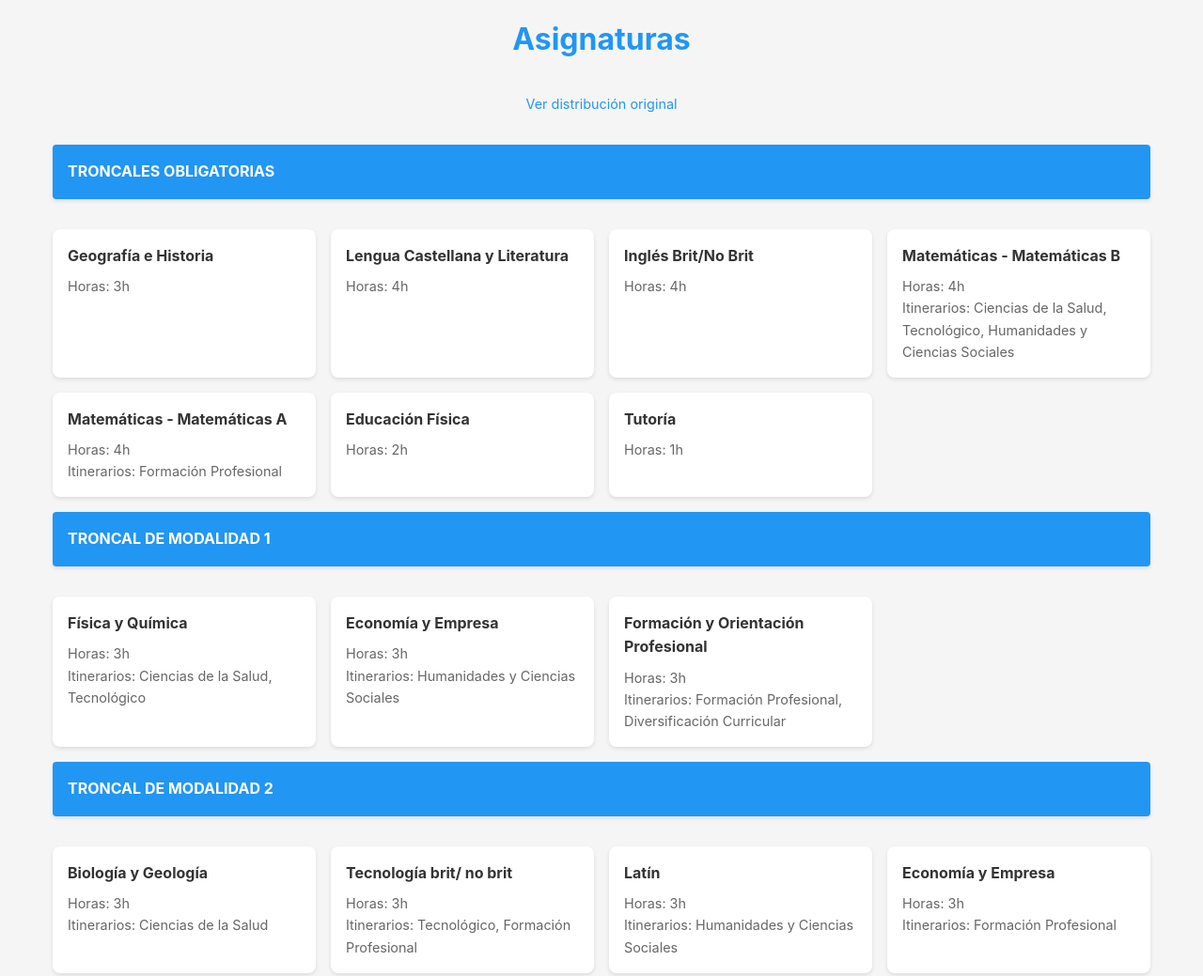
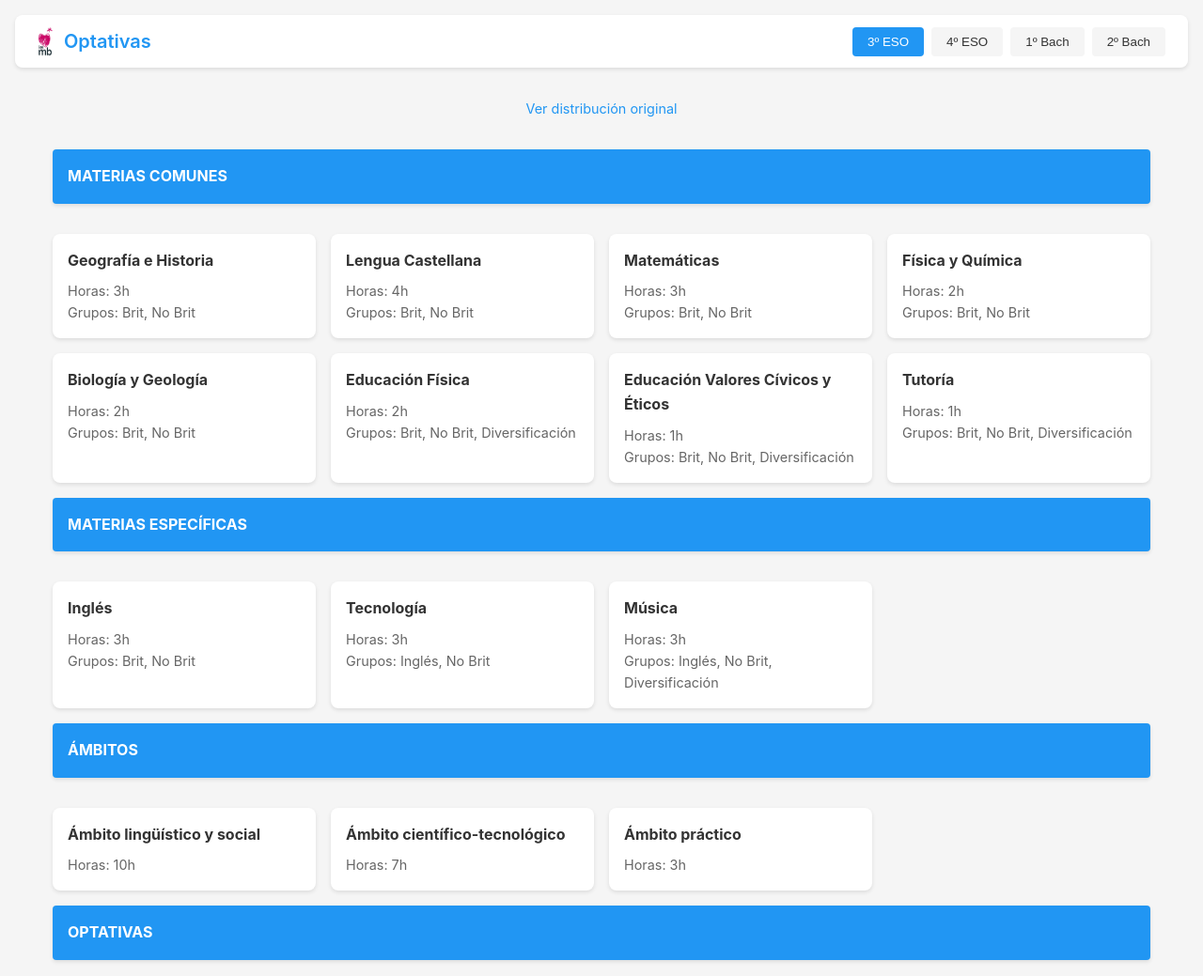
Before and after one commit to deleyva/optativas-martina-bescos, a plain HTML site: page index.html in a window 1280 px wide. Shown: the top 1039 px of the page at 94% size. Drawn offline with Linux system fonts and the light colour scheme.

Commit message:
cambio entre optativas funcionando

```diff
--- a/app.js
+++ b/app.js
@@ -2,7 +2,35 @@ const CSV_URL = 'https://docs.google.com/spreadsheets/d/e/2PACX-1vSl4IH5DWI5qDF9
 const CACHE_KEY = 'subjectsData';
 const CACHE_DURATION = 5 * 60 * 1000; // 5 minutes in milliseconds
 
-const subjects = {
+const subjects3ESO = {
+    'MATERIAS COMUNES': {
+        'Geografía e Historia': { hours: 3, brit: true, nobit: true },
+        'Lengua Castellana': { hours: 4, brit: true, nobit: true },
+        'Matemáticas': { hours: 3, brit: true, nobit: true },
+        'Física y Química': { hours: 2, brit: true, nobit: true },
+        'Biología y Geología': { hours: 2, brit: true, nobit: true },
+        'Educación Física': { hours: 2, brit: true, nobit: true, div: true },
+        'Educación Valores Cívicos y Éticos': { hours: 1, brit: true, nobit: true, div: true },
+        'Tutoría': { hours: 1, brit: true, nobit: true, div: true }
+    },
+    'MATERIAS ESPECÍFICAS': {
+        'Inglés': { hours: 3, brit: 'Brit', nobit: 'No Brit' },
+        'Tecnología': { hours: 3, brit: 'Inglés', nobit: true },
+        'Música': { hours: 3, brit: 'Inglés', nobit: true, div: true }
+    },
+    'ÁMBITOS': {
+        'Ámbito lingüístico y social': { hours: 10, div: true },
+        'Ámbito científico-tecnológico': { hours: 7, div: true },
+        'Ámbito práctico': { hours: 3, div: true }
+    },
+    'OPTATIVAS': {
+        'Religión Cristiana/Evangélica/Islámica/Atención Educativa': { hours: 1, brit: 'Elegir 1', nobit: 'Elegir 1', div: 'Elegir 1' },
+        'Francés/Alemán': { hours: 2, brit: 'Elegir 1', nobit: 'Elegir 1' },
+        'Economía Social/Iniciación Filosofía/Programación y Robótica/Cultura Clásica': { hours: 2, nobit: 'Elegir 1' }
+    }
+};
+
+const subjects4ESO = {
     'TRONCALES OBLIGATORIAS': {
         'Geografía e Historia': { hours: 3, common: true },
         'Lengua Castellana y Literatura': { hours: 4, common: true },
@@ -40,12 +68,21 @@ const subjects = {
         'Expresión artística': { hours: 3, common: true },
         'Tecnología Brit /no Brit': { hours: 3, paths: ['Ciencias de la Salud'] },
         'Biología': { hours: 3, paths: ['Tecnológico'] }
-    },
-    'ÁMBITOS': {
-        'Ámbito lingüístico y social': { hours: 11, paths: ['Diversificación Curricular'] },
-        'Ámbito científico-tecnológico': { hours: 7, paths: ['Diversificación Curricular'] },
-        'Ámbito práctico': { hours: 3, paths: ['Diversificación Curricular'] }
     }
+};
+
+const subjectsByGrade = {
+    '3eso': subjects3ESO,
+    '4eso': subjects4ESO,
+    '1bach': {},  // Por implementar
+    '2bach': {}   // Por implementar
+};
+
+const imagesByGrade = {
+    '3eso': 'optativas3.png',
+    '4eso': 'optativas4.png',
+    '1bach': 'optativas1bach.png',
+    '2bach': 'optativas2bach.png'
 };
 
 async function fetchCSVData() {
@@ -61,29 +98,7 @@ async function fetchCSVData() {
         return parseCSV(csvText);
     } catch (error) {
         console.warn('Error fetching CSV:', error);
-        // Si falla la petición, devolvemos un objeto con datos por defecto
-        return {
-            'Geografía e Historia': {
-                description: 'Asignatura troncal obligatoria',
-                content: 'Estudio de la geografía y la historia.'
-            },
-            'Lengua Castellana y Literatura': {
-                description: 'Asignatura troncal obligatoria',
-                content: 'Estudio de la lengua española y su literatura.'
-            },
-            'Inglés Brit/No Brit': {
-                description: 'Asignatura troncal obligatoria',
-                content: 'Aprendizaje del idioma inglés.'
-            },
-            'Matemáticas B': {
-                description: 'Matemáticas orientadas a Bachillerato',
-                content: 'Matemáticas para itinerarios académicos.'
-            },
-            'Matemáticas A': {
-                description: 'Matemáticas orientadas a FP',
-                content: 'Matemáticas aplicadas.'
-            }
-        };
+        return {};
     }
 }
 
@@ -108,11 +123,28 @@ function parseCSV(csvText) {
 function createSubjectCard(subject, hours, category) {
     const card = document.createElement('div');
     card.className = 'subject-card';
+
+    let hoursInfo = '';
+    if (hours.hours) {
+        hoursInfo = `<div>Horas: ${hours.hours}h</div>`;
+    }
+
+    let pathsInfo = '';
+    if (hours.paths) {
+        pathsInfo = `<div>Itinerarios: ${hours.paths.join(', ')}</div>`;
+    } else if (hours.brit || hours.nobit) {
+        let groups = [];
+        if (hours.brit) groups.push(hours.brit === true ? 'Brit' : hours.brit);
+        if (hours.nobit) groups.push(hours.nobit === true ? 'No Brit' : hours.nobit);
+        if (hours.div) groups.push('Diversificación');
+        pathsInfo = `<div>Grupos: ${groups.join(', ')}</div>`;
+    }
+
     card.innerHTML = `
         <div class="subject-header">${subject}</div>
         <div class="subject-hours">
-            ${hours.hours ? `Horas: ${hours.hours}h` : ''}<br>
-            ${hours.paths ? `Itinerarios: ${hours.paths.join(', ')}` : ''}
+            ${hoursInfo}
+            ${pathsInfo}
         </div>
     `;
 
@@ -136,21 +168,15 @@ function showSubjectDetail(subject, hours, category, details) {
         description = details.description;
         content = details.content;
     } else {
-        // Información por defecto si no hay detalles
         description = `Asignatura de ${category.toLowerCase()}`;
-        if (hours.paths) {
-            content = `Esta asignatura está disponible en los siguientes itinerarios: ${hours.paths.join(', ')}`;
-        } else if (hours.common) {
-            content = 'Esta es una asignatura común para todos los itinerarios.';
-        }
+        content = generateContentDescription(hours);
     }
 
     detailContent.innerHTML = `
         <h2>${subject}</h2>
         <p><strong>Categoría:</strong> ${category}</p>
         <p><strong>Horas:</strong> ${hours.hours}h</p>
-        ${hours.paths ? `<p><strong>Itinerarios:</strong> ${hours.paths.join(', ')}</p>` : ''}
-        ${hours.common ? '<p><strong>Asignatura común</strong></p>' : ''}
+        ${generateDetailInfo(hours)}
         <h3>Descripción:</h3>
         <p>${description}</p>
         <h3>Contenido:</h3>
@@ -161,14 +187,65 @@ function showSubjectDetail(subject, hours, category, details) {
     detailView.classList.remove('hidden');
 }
 
+function generateContentDescription(hours) {
+    if (hours.paths) {
+        return `Esta asignatura está disponible en los siguientes itinerarios: ${hours.paths.join(', ')}`;
+    } else if (hours.brit || hours.nobit) {
+        let groups = [];
+        if (hours.brit) groups.push(hours.brit === true ? 'Brit' : hours.brit);
+        if (hours.nobit) groups.push(hours.nobit === true ? 'No Brit' : hours.nobit);
+        if (hours.div) groups.push('Diversificación');
+        return `Esta asignatura está disponible para los siguientes grupos: ${groups.join(', ')}`;
+    } else if (hours.common) {
+        return 'Esta es una asignatura común para todos los itinerarios.';
+    }
+    return '';
+}
+
+function generateDetailInfo(hours) {
+    let info = '';
+    if (hours.paths) {
+        info += `<p><strong>Itinerarios:</strong> ${hours.paths.join(', ')}</p>`;
+    }
+    if (hours.brit || hours.nobit) {
+        let groups = [];
+        if (hours.brit) groups.push(hours.brit === true ? 'Brit' : hours.brit);
+        if (hours.nobit) groups.push(hours.nobit === true ? 'No Brit' : hours.nobit);
+        if (hours.div) groups.push('Diversificación');
+        info += `<p><strong>Grupos:</strong> ${groups.join(', ')}</p>`;
+    }
+    if (hours.common) {
+        info += '<p><strong>Asignatura común</strong></p>';
+    }
+    return info;
+}
+
 function initialize() {
     const container = document.querySelector('.grid-container');
+    const navButtons = document.querySelectorAll('.nav-btn');
+    const distributionImage = document.querySelector('.distribution-image');
+    let currentGrade = '3eso';
 
-    // Add categories and subjects
+    function updateContent(grade) {
+        // Limpiar el contenedor
+        container.innerHTML = '';
+
+        // Actualizar botones de navegación
+        navButtons.forEach(btn => {
+            btn.classList.toggle('active', btn.dataset.course === grade);
+        });
+
+        // Actualizar la imagen de distribución
+        distributionImage.src = imagesByGrade[grade];
+        distributionImage.alt = `Distribución de asignaturas de ${grade.toUpperCase()}`;
+
+        // Obtener los datos del curso seleccionado
+        const subjects = subjectsByGrade[grade];
+
+        // Añadir categorías y asignaturas
         for (const [category, subjectList] of Object.entries(subjects)) {
             const categoryHeader = document.createElement('div');
             categoryHeader.className = 'category-header';
-        categoryHeader.style.gridColumn = '1 / -1';
             categoryHeader.textContent = category;
             container.appendChild(categoryHeader);
 
@@ -184,6 +261,15 @@ function initialize() {
                 }
             }
         }
+    }
+
+    // Event listeners para los botones de navegación
+    navButtons.forEach(btn => {
+        btn.addEventListener('click', () => {
+            currentGrade = btn.dataset.course;
+            updateContent(currentGrade);
+        });
+    });
 
     // Back button functionality
     document.getElementById('back-button').addEventListener('click', () => {
@@ -210,6 +296,9 @@ function initialize() {
             dialog.close();
         }
     });
+
+    // Inicializar con 3º ESO
+    updateContent(currentGrade);
 }
 
 // Initialize the app when DOM is loaded
--- a/index.html
+++ b/index.html
@@ -3,13 +3,24 @@
 <head>
     <meta charset="UTF-8">
     <meta name="viewport" content="width=device-width, initial-scale=1.0">
-    <title>Optativas</title>
+    <title>Optativas - IES Alixar</title>
     <link rel="stylesheet" href="styles.css">
 </head>
 <body>
     <div id="app">
+        <nav class="course-nav">
+            <div class="nav-header">
+                <img src="icono-ies.png" alt="Logo IES" class="nav-logo">
+                <span class="nav-title">Optativas</span>
+            </div>
+            <div class="nav-buttons">
+                <button class="nav-btn active" data-course="3eso">3º ESO</button>
+                <button class="nav-btn" data-course="4eso">4º ESO</button>
+                <button class="nav-btn" data-course="1bach">1º Bach</button>
+                <button class="nav-btn" data-course="2bach">2º Bach</button>
+            </div>
+        </nav>
         <div id="main-content">
-            <h1>Asignaturas</h1>
             <a href="#" id="show-distribution" class="distribution-link">Ver distribución original</a>
             <div class="grid-container"></div>
         </div>
--- a/styles.css
+++ b/styles.css
@@ -102,7 +102,7 @@ h1 {
     font-weight: bold;
     grid-column: 1 / -1;
     position: sticky;
-    top: 0;
+    top: 4.5rem;
     z-index: 10;
     margin-top: 0;
     box-shadow: 0 2px 4px rgba(0,0,0,0.1);
@@ -238,6 +238,88 @@ dialog::backdrop {
     box-shadow: 0 3px 8px rgba(0,0,0,0.3);
 }
 
+.course-nav {
+    display: flex;
+    justify-content: space-between;
+    align-items: center;
+    gap: 1rem;
+    margin-bottom: 2rem;
+    padding: 0.75rem 1.5rem;
+    background: white;
+    border-radius: 8px;
+    box-shadow: 0 2px 4px rgba(0,0,0,0.1);
+    position: sticky;
+    top: 0;
+    z-index: 20;
+}
+
+.nav-header {
+    display: flex;
+    align-items: center;
+    gap: 0.75rem;
+}
+
+.nav-logo {
+    width: 16px;
+    height: 32px;
+    border-radius: 4px;
+}
+
+.nav-title {
+    font-size: 1.25rem;
+    font-weight: 600;
+    color: var(--primary-color);
+}
+
+.nav-buttons {
+    display: flex;
+    gap: 0.5rem;
+}
+
+.nav-btn {
+    padding: 0.5rem 1rem;
+    border: none;
+    border-radius: 4px;
+    background: var(--background-color);
+    color: var(--text-color);
+    cursor: pointer;
+    font-weight: 500;
+    transition: all 0.2s;
+}
+
+.nav-btn:hover {
+    background: var(--primary-color);
+    color: white;
+}
+
+.nav-btn.active {
+    background: var(--primary-color);
+    color: white;
+}
+
+@media (max-width: 768px) {
+    .course-nav {
+        flex-direction: column;
+        padding: 1rem;
+    }
+
+    .nav-buttons {
+        width: 100%;
+        flex-wrap: wrap;
+        justify-content: center;
+    }
+
+    .nav-btn {
+        flex: 1 1 auto;
+        text-align: center;
+        min-width: 100px;
+    }
+
+    .category-header {
+        top: 7rem;
+    }
+}
+
 @media (max-width: 820px) {
     .category-content {
         grid-template-columns: 1fr;
```
Also changed, not shown: icono-ies.png (added), optativas3.png (added). Lines whose indentation alone changed are shown as unchanged.
